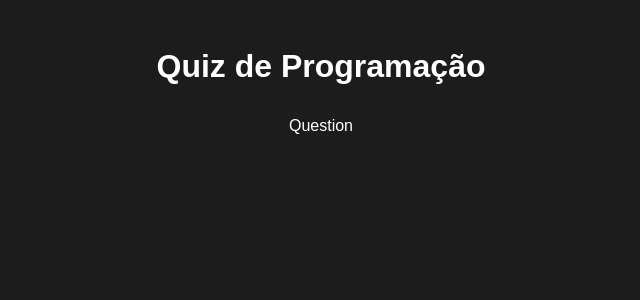
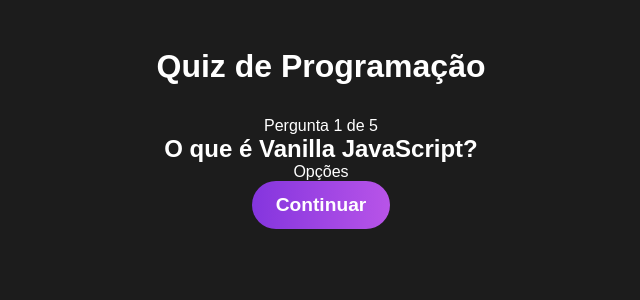
Before and after one commit to adoniranfranceh/QuizApp, a React (Vite) app: page / in a window 1280 px wide. Both pictures are taken after a click on the button "Iniciar". Shown: the top 300 px of the page, without its empty margins (319-959 px from the left). Built offline with nearby package versions, Linux system fonts and the light colour scheme.

Commit message:
Usuário vê pergunta

```diff
--- a/src/components/Question.jsx
+++ b/src/components/Question.jsx
@@ -4,9 +4,21 @@
 
 const Question = () => {
   const [quizState, dispatch] = useContext(QuizContext);
+
+  const currentQuestion = quizState.questions[quizState.currentQuestion]
+  console.log(currentQuestion)
   return (
-    <div>Question</div>
-  )
+    <div id="question">
+      <p>
+        Pergunta {quizState.currentQuestion + 1} de {quizState.questions.length}
+      </p>
+      <h2>{currentQuestion.question}</h2>
+      <div id="options-container">
+        <p>Opções</p>
+        <button>Continuar</button>
+      </div>
+    </div>
+    )
 }
 
 export default Question;
--- a/src/context/quiz.jsx
+++ b/src/context/quiz.jsx
@@ -7,6 +7,7 @@
 const initialStage = {
   gameStage: STAGES[0],
   questions,
+  currentQuestion: 0,
 };
 
 const quizReducer = (stage, action) => {
@@ -15,7 +16,7 @@
   switch(action.type) {
     case 'CHANGE_STAGE':
       return {
-        stage,
+        ...stage,
         gameStage: STAGES[1],
       };
     default:
```
